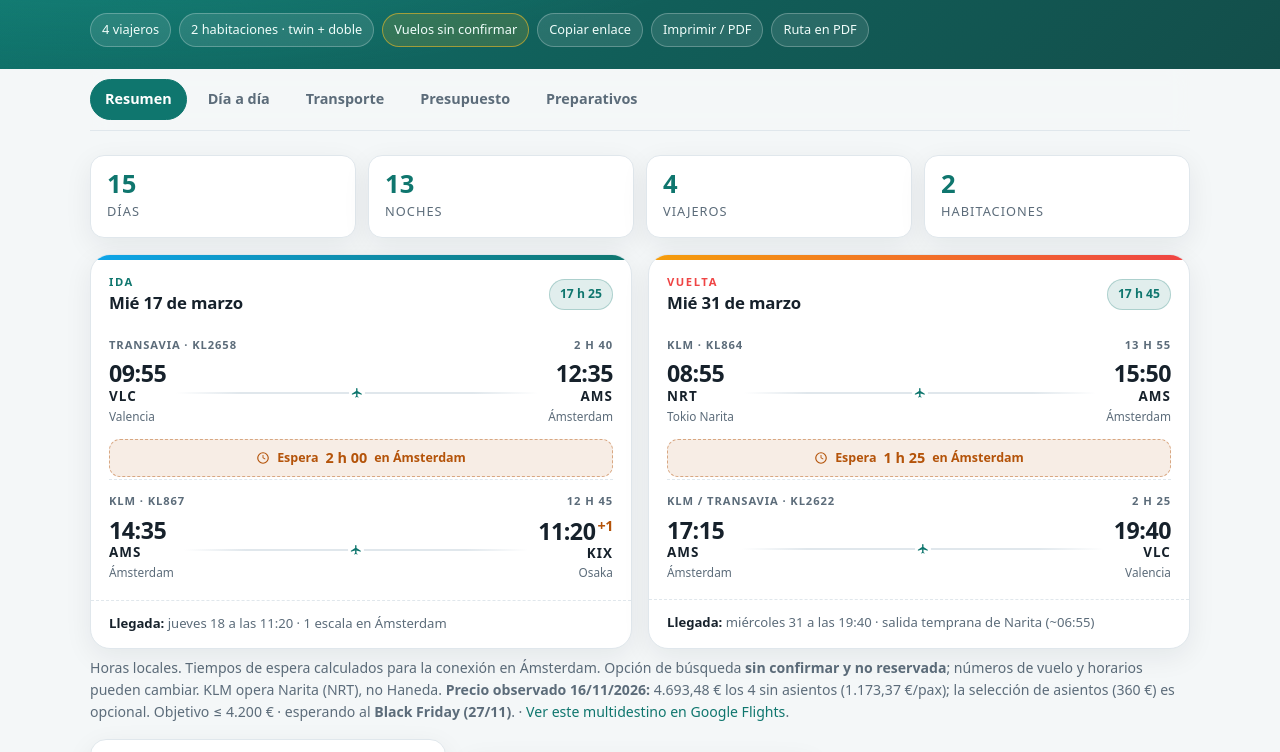
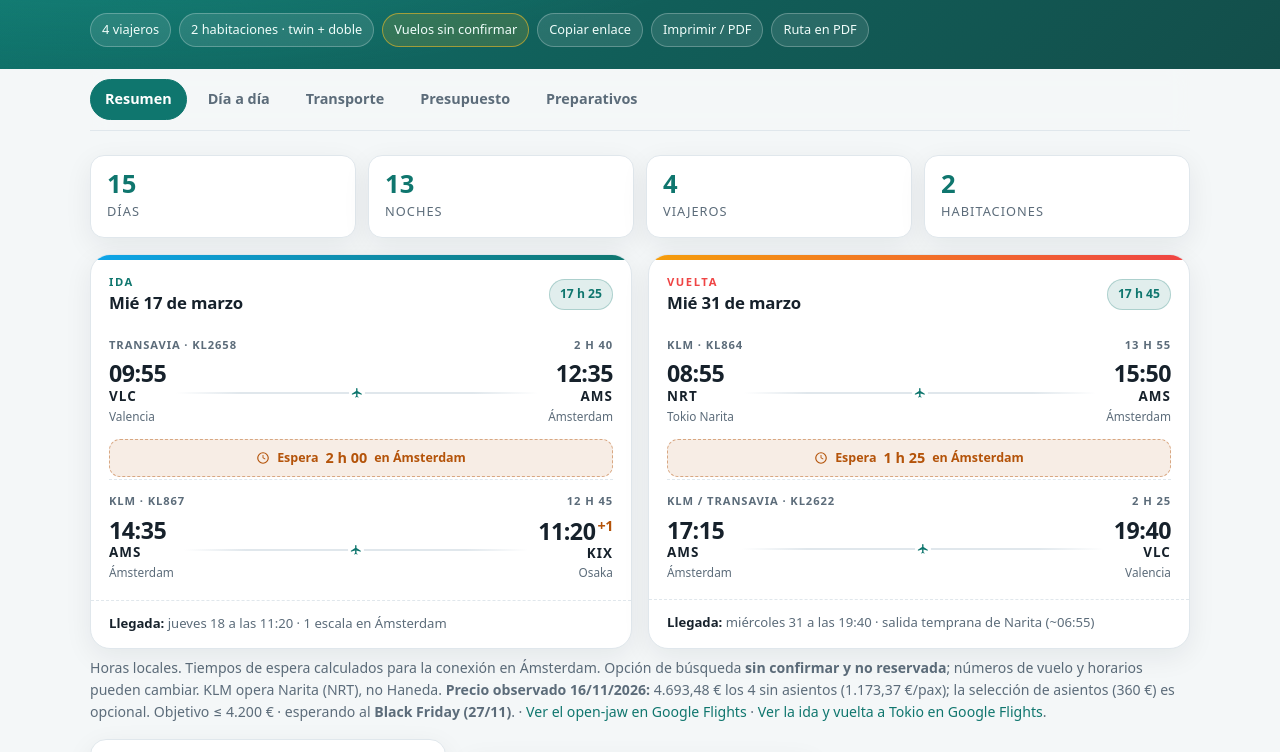
Before and after one commit to jsarrig/viaje-japon-2027, a plain HTML site: page index.html in a window 1280 px wide. Shown: the part 141-893 px from the top of the page. Drawn offline with Linux system fonts and the light colour scheme.

Commit message:
Incluye los dos enlaces de Google Flights en la web

```diff
--- a/index.html
+++ b/index.html
@@ -394,7 +394,7 @@ footer .wrap{display:flex; gap:12px; justify-content:space-between; flex-wrap:wr
         <div class="ffoot"><b>Llegada:</b> miércoles 31 a las 19:40 · salida temprana de Narita (~06:55)</div>
       </article>
     </div>
-    <p class="muted flightnote">Horas locales. Tiempos de espera calculados para la conexión en Ámsterdam. Opción de búsqueda <b>sin confirmar y no reservada</b>; números de vuelo y horarios pueden cambiar. KLM opera Narita (NRT), no Haneda. <b>Precio observado 16/11/2026:</b> 4.693,48 € los 4 sin asientos (1.173,37 €/pax); la selección de asientos (360 €) es opcional. Objetivo ≤ 4.200 € · esperando al <b>Black Friday (27/11)</b>. · <a href="https://www.google.com/travel/flights?hl=es&amp;gl=es&amp;curr=EUR&amp;tfs=CBwQAhoeEgoyMDI3LTAzLTE3agcIARIDVkxDcgcIARIDS0lYGh4SCjIwMjctMDMtMzFqBwgBEgNOUlRyBwgBEgNWTENAAUABQAFAAUgBcAGYAQM&amp;tfu=EgIIAQ" target="_blank" rel="noopener">Ver este multidestino en Google Flights</a>.</p>
+    <p class="muted flightnote">Horas locales. Tiempos de espera calculados para la conexión en Ámsterdam. Opción de búsqueda <b>sin confirmar y no reservada</b>; números de vuelo y horarios pueden cambiar. KLM opera Narita (NRT), no Haneda. <b>Precio observado 16/11/2026:</b> 4.693,48 € los 4 sin asientos (1.173,37 €/pax); la selección de asientos (360 €) es opcional. Objetivo ≤ 4.200 € · esperando al <b>Black Friday (27/11)</b>. · <a href="https://www.google.com/travel/flights?hl=es&amp;gl=es&amp;curr=EUR&amp;tfs=CBwQAhoeEgoyMDI3LTAzLTE3agcIARIDVkxDcgcIARIDS0lYGh4SCjIwMjctMDMtMzFqBwgBEgNOUlRyBwgBEgNWTENAAUABQAFAAUgBcAGYAQM&amp;tfu=EgIIAQ" target="_blank" rel="noopener">Ver el open-jaw en Google Flights</a> · <a href="https://www.google.com/travel/flights?hl=es&amp;gl=es&amp;curr=EUR&amp;tfs=CBwQAhoeEgoyMDI3LTAzLTE3agcIARIDVkxDcgcIARIDTlJUGh4SCjIwMjctMDMtMzFqBwgBEgNOUlRyBwgBEgNWTENAAUABQAFAAUgBcAGYAQE&amp;tfu=EgIIAQ" target="_blank" rel="noopener">Ver la ida y vuelta a Tokio en Google Flights</a>.</p>
 
     <div class="grid">
       <div class="card">
@@ -1223,7 +1223,7 @@ async function renderPrecios() {
     </table></div>
     <p>${veredicto}</p>
     <p class="muted">Nivel de precio: <b>${nivel}</b>${rango ? ` (rango típico ${rango})` : ''} · objetivo ≤ ${eur(OBJETIVO_VUELOS)} · Black Friday: 27/11/2026.</p>
-    <p class="muted"><a href="https://www.google.com/travel/flights?hl=es&amp;gl=es&amp;curr=EUR&amp;tfs=CBwQAhoeEgoyMDI3LTAzLTE3agcIARIDVkxDcgcIARIDTlJUGh4SCjIwMjctMDMtMzFqBwgBEgNOUlRyBwgBEgNWTENAAUABQAFAAUgBcAGYAQE&amp;tfu=EgIIAQ" target="_blank" rel="noopener">Ver la ida y vuelta a Tokio en Google Flights</a></p>`;
+    <p class="muted"><a href="https://www.google.com/travel/flights?hl=es&amp;gl=es&amp;curr=EUR&amp;tfs=CBwQAhoeEgoyMDI3LTAzLTE3agcIARIDVkxDcgcIARIDS0lYGh4SCjIwMjctMDMtMzFqBwgBEgNOUlRyBwgBEgNWTENAAUABQAFAAUgBcAGYAQM&amp;tfu=EgIIAQ" target="_blank" rel="noopener">Ver el open-jaw en Google Flights</a> · <a href="https://www.google.com/travel/flights?hl=es&amp;gl=es&amp;curr=EUR&amp;tfs=CBwQAhoeEgoyMDI3LTAzLTE3agcIARIDVkxDcgcIARIDTlJUGh4SCjIwMjctMDMtMzFqBwgBEgNOUlRyBwgBEgNWTENAAUABQAFAAUgBcAGYAQE&amp;tfu=EgIIAQ" target="_blank" rel="noopener">Ver la ida y vuelta a Tokio en Google Flights</a></p>`;
 }
 renderPrecios();
 </script>
```
